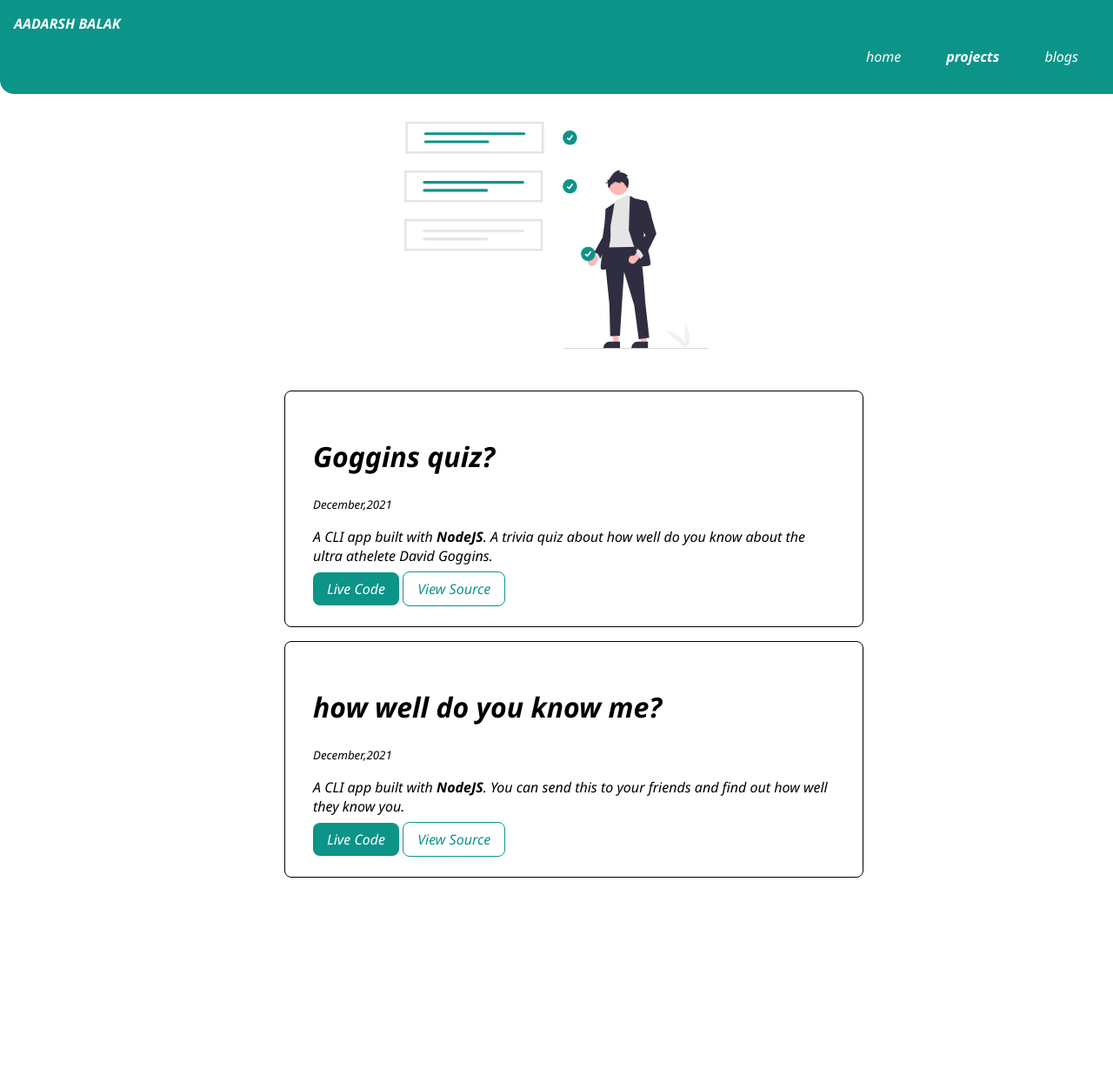
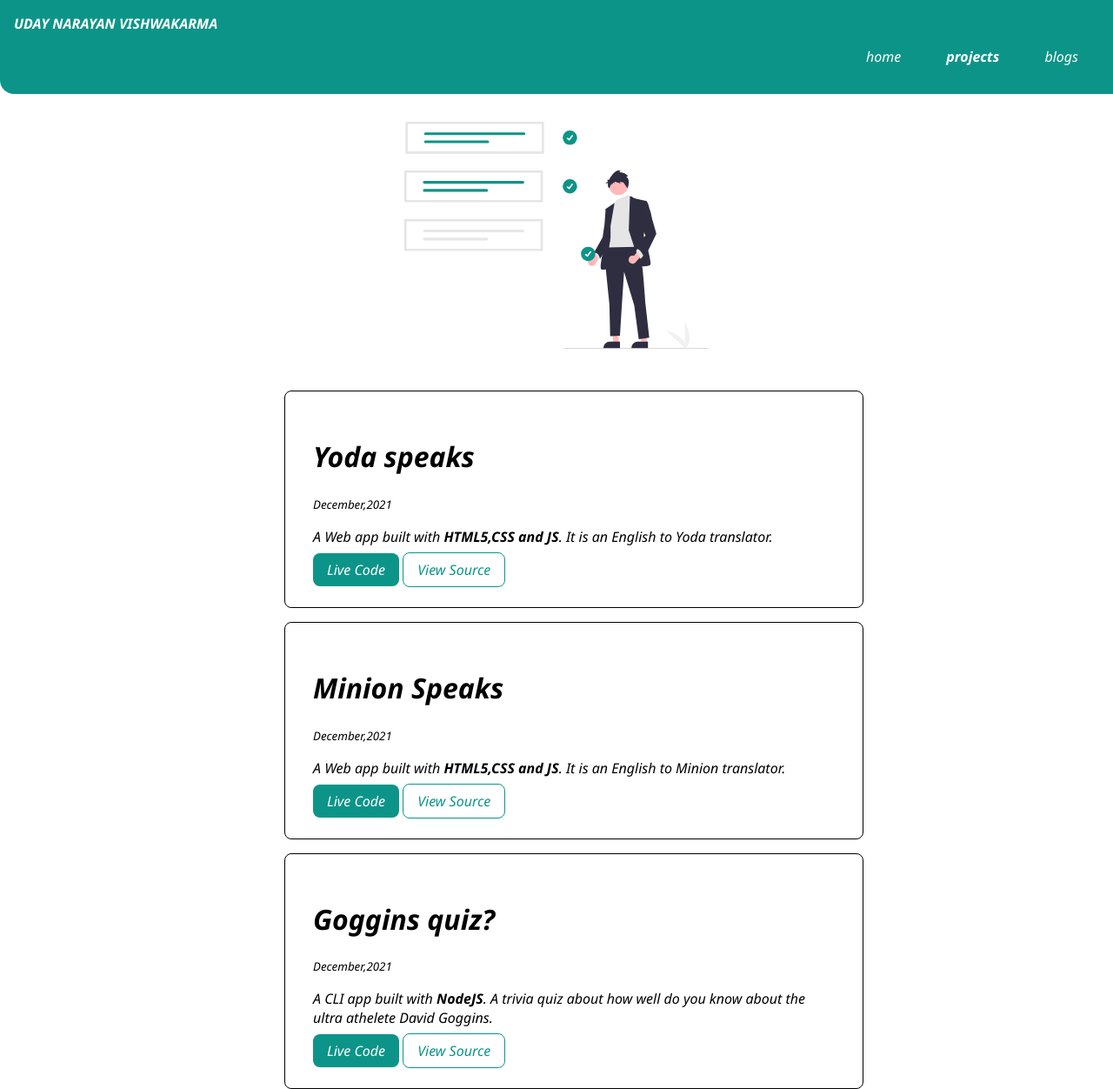
Before and after one commit to unvhulk/NeogcampLesson3, a plain HTML site: page projects.html in a window 1280 px wide. Shown: the top 1252 px of the page at 87% size. Before the commit the page ends 1025 px from the top, so only its background shows below. Drawn offline with Linux system fonts and the light colour scheme.

Commit message:
Added 2 projects and changed Title of pages

```diff
--- a/projects.html
+++ b/projects.html
@@ -10,7 +10,7 @@
 
   <body>
     <nav class="navigation">
-      <div class="nav-brand">AADARSH BALAK</div>
+      <div class="nav-brand">UDAY NARAYAN VISHWAKARMA</div>
       <ul class="list-non-bullet nav-pills">
         <li class="list-item-inline">
           <a class="link" href="/">home</a>
@@ -28,6 +28,46 @@
       <img class="hero-img" src="images/project.svg" />
     </header>
     <ol reversed>
+      <li class="list-non-bullet">
+        <div class="container container-center card">
+          <h1>Yoda speaks</h1>
+          <small>December,2021</small>
+          <p>
+            A Web app built with <strong>HTML5,CSS and JS</strong>. It is an
+            English to Yoda translator.
+          </p>
+          <a
+            class="link link-primary"
+            href="https://yoda-speaks-unv.netlify.app/"
+            >Live Code</a
+          >
+          <a
+            class="link link-secondary"
+            href="https://github.com/unvhulk/MarkSeven"
+            >View Source</a
+          >
+        </div>
+      </li>
+      <li class="list-non-bullet">
+        <div class="container container-center card">
+          <h1>Minion Speaks</h1>
+          <small>December,2021</small>
+          <p>
+            A Web app built with <strong>HTML5,CSS and JS</strong>. It is an
+            English to Minion translator.
+          </p>
+          <a
+            class="link link-primary"
+            href="https://minion-app-unv.netlify.app/"
+            >Live Code</a
+          >
+          <a
+            class="link link-secondary"
+            href="https://github.com/unvhulk/MarkSIx"
+            >View Source</a
+          >
+        </div>
+      </li>
       <li class="list-non-bullet">
         <div class="container container-center card">
           <h1>Goggins quiz?</h1>
```
Also changed, not shown: blogs.html (+1 -1 lines), index.html (+1 -1 lines).
